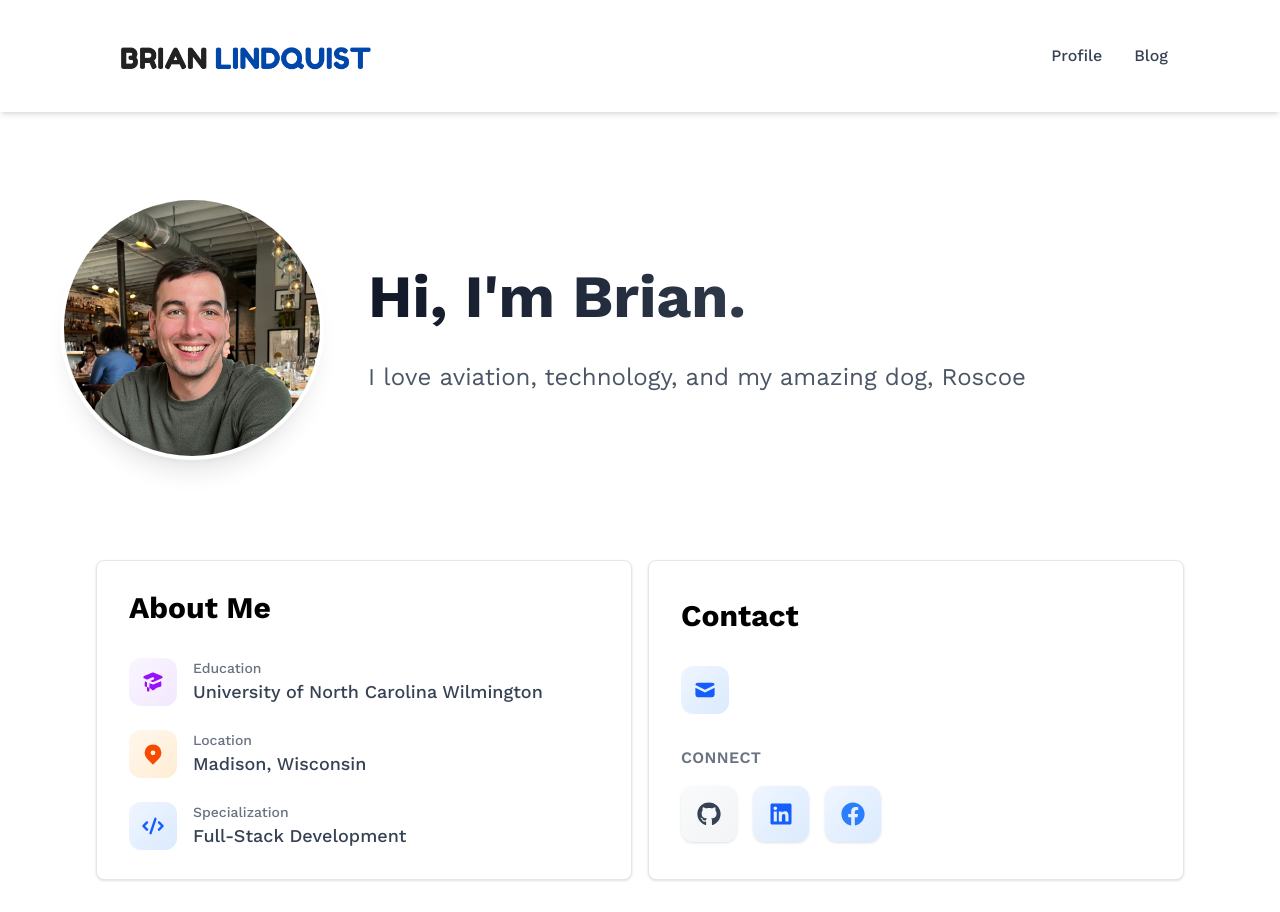
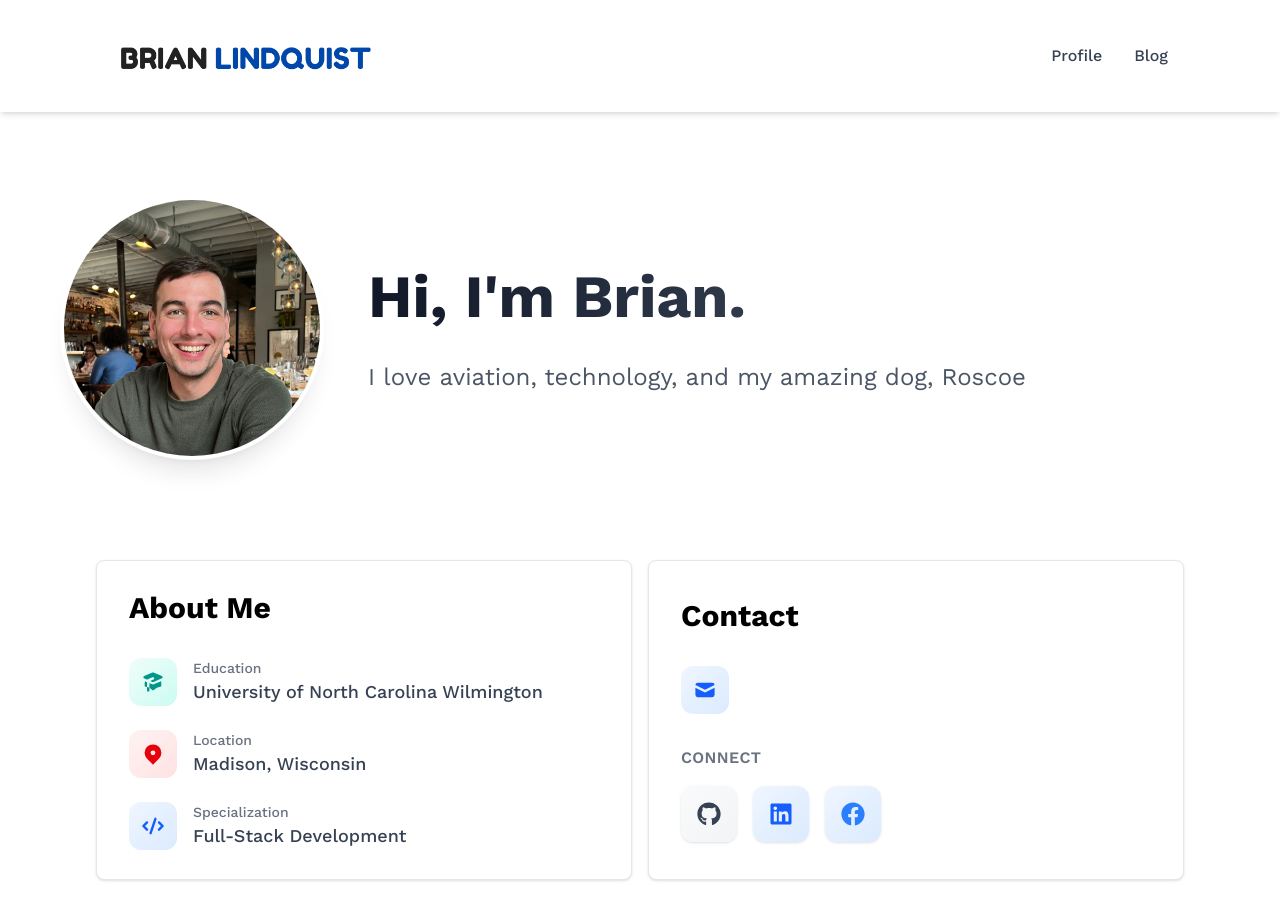
Before and after one commit to bplindquist/personal-website, a React (Vite) app: page / in a window 1280 px wide. Built offline with nearby package versions, Linux system fonts and the light colour scheme; no server answers.

Commit message:
fix icon color

```diff
--- a/src/components/AboutMe.tsx
+++ b/src/components/AboutMe.tsx
@@ -8,8 +8,8 @@ export const AboutMe = () => {
       <div className="flex flex-col gap-6">
         {/* Education */}
         <div className="flex items-center gap-4 group">
-          <div className="p-3 rounded-xl bg-gradient-to-br from-purple-50 to-purple-100 transition-all flex-shrink-0">
-            <HiAcademicCap className="w-6 h-6 text-purple-600" />
+          <div className="p-3 rounded-xl bg-gradient-to-br from-teal-50 to-teal-100 transition-all flex-shrink-0">
+            <HiAcademicCap className="w-6 h-6 text-teal-600" />
           </div>
           <div className="flex-1">
             <p className="text-sm text-gray-500 font-medium">Education</p>
@@ -21,8 +21,8 @@ export const AboutMe = () => {
 
         {/* Location */}
         <div className="flex items-center gap-4 group">
-          <div className="p-3 rounded-xl bg-gradient-to-br from-orange-50 to-orange-100 transition-all flex-shrink-0">
-            <HiLocationMarker className="w-6 h-6 text-orange-600" />
+          <div className="p-3 rounded-xl bg-gradient-to-br from-red-50 to-red-100 transition-all flex-shrink-0">
+            <HiLocationMarker className="w-6 h-6 text-red-600" />
           </div>
           <div className="flex-1">
             <p className="text-sm text-gray-500 font-medium">Location</p>
```
